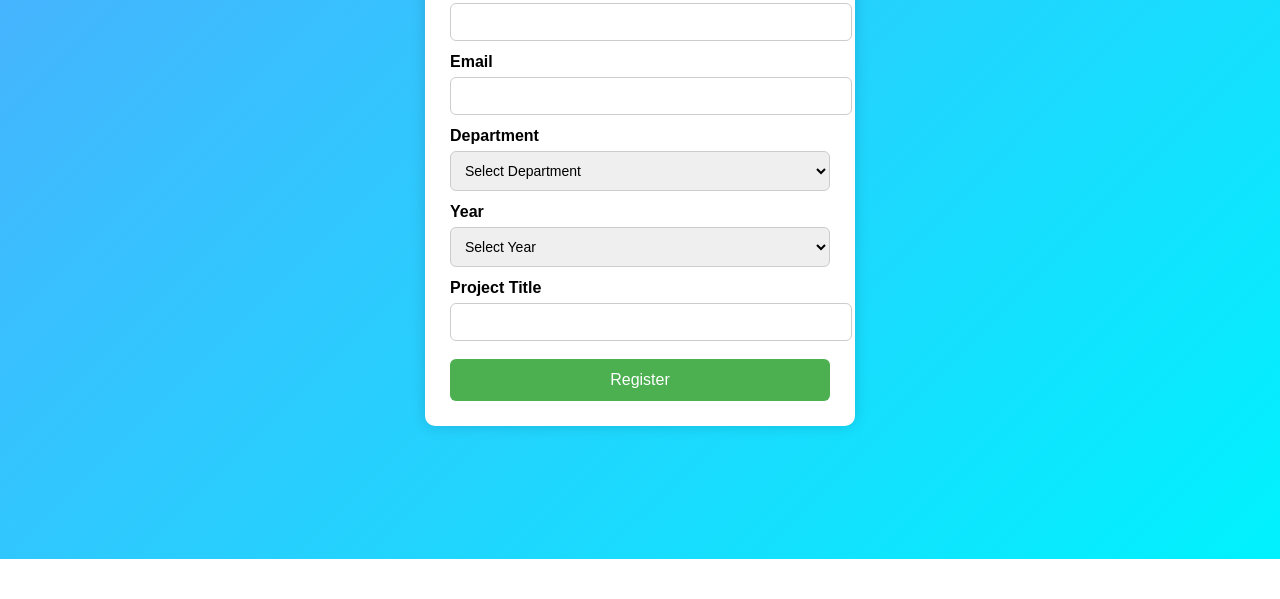
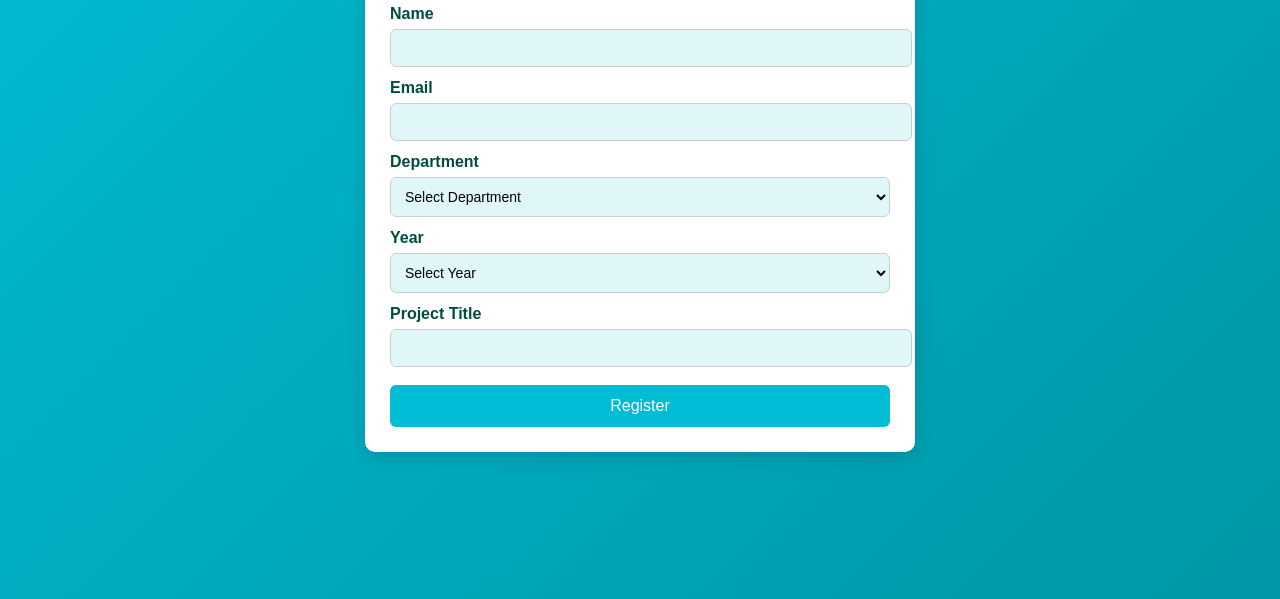
Before and after one commit to saravanan778/student-registration-day2, a plain HTML site: page index.html in a window 1280 px wide. Shown: the part 241-840 px from the top of the page. Before the commit the page ends 800 px from the top, so only its background shows below. Drawn offline with Linux system fonts and the light colour scheme.

Commit message:
Updated form design with gradient background and wider layout

```diff
--- a/index.html
+++ b/index.html
@@ -3,31 +3,41 @@
 <head>
     <title>Project Registration</title>
     <style>
+        :root {
+            --primary: #00bcd4;
+            --secondary: #0097a7;
+            --accent: #e0f7fa;
+            --text-dark: #004d40;
+        }
         body {
             font-family: Arial, sans-serif;
-            background: linear-gradient(135deg, #4facfe, #00f2fe); /* Two color gradient */
+            background: linear-gradient(135deg, var(--primary), var(--secondary));
             display: flex;
             justify-content: center;
             align-items: center;
-            height: 100vh;
+            min-height: 100vh;
             margin: 0;
+            padding: 20px;
         }
         form {
             background: white;
             padding: 25px;
             border-radius: 10px;
-            box-shadow: 0 0 15px rgba(0,0,0,0.15);
-            width: 380px; /* Wider form */
+            box-shadow: 0 4px 20px rgba(0,0,0,0.15);
+            max-width: 500px;
+            width: 100%;
+            display: flex;
+            flex-direction: column;
         }
         h2 {
             text-align: center;
             margin-bottom: 15px;
-            color: #333;
+            color: var(--text-dark);
         }
         label {
-            display: block;
             margin-top: 12px;
             font-weight: bold;
+            color: var(--text-dark);
         }
         input, select {
             width: 100%;
@@ -36,21 +46,39 @@
             border: 1px solid #ccc;
             border-radius: 6px;
             font-size: 14px;
+            background-color: var(--accent);
+            transition: all 0.3s ease;
+        }
+        /* Hover effect 1: input focus glow */
+        input:focus, select:focus {
+            border-color: var(--primary);
+            box-shadow: 0 0 8px var(--primary);
+            outline: none;
         }
         button {
             margin-top: 18px;
-            width: 100%;
             padding: 12px;
-            background-color: #4CAF50;
+            background-color: var(--primary);
             border: none;
             color: white;
             font-size: 16px;
             cursor: pointer;
             border-radius: 6px;
-            transition: background 0.3s;
+            transition: all 0.3s ease;
         }
+        /* Hover effect 2: button glow & scale */
         button:hover {
-            background-color: #45a049;
+            background-color: var(--secondary);
+            box-shadow: 0 4px 15px rgba(0, 151, 167, 0.5);
+            transform: scale(1.03);
+        }
+        @media (max-width: 600px) {
+            form {
+                padding: 20px;
+            }
+            h2 {
+                font-size: 20px;
+            }
         }
     </style>
 </head>
```
